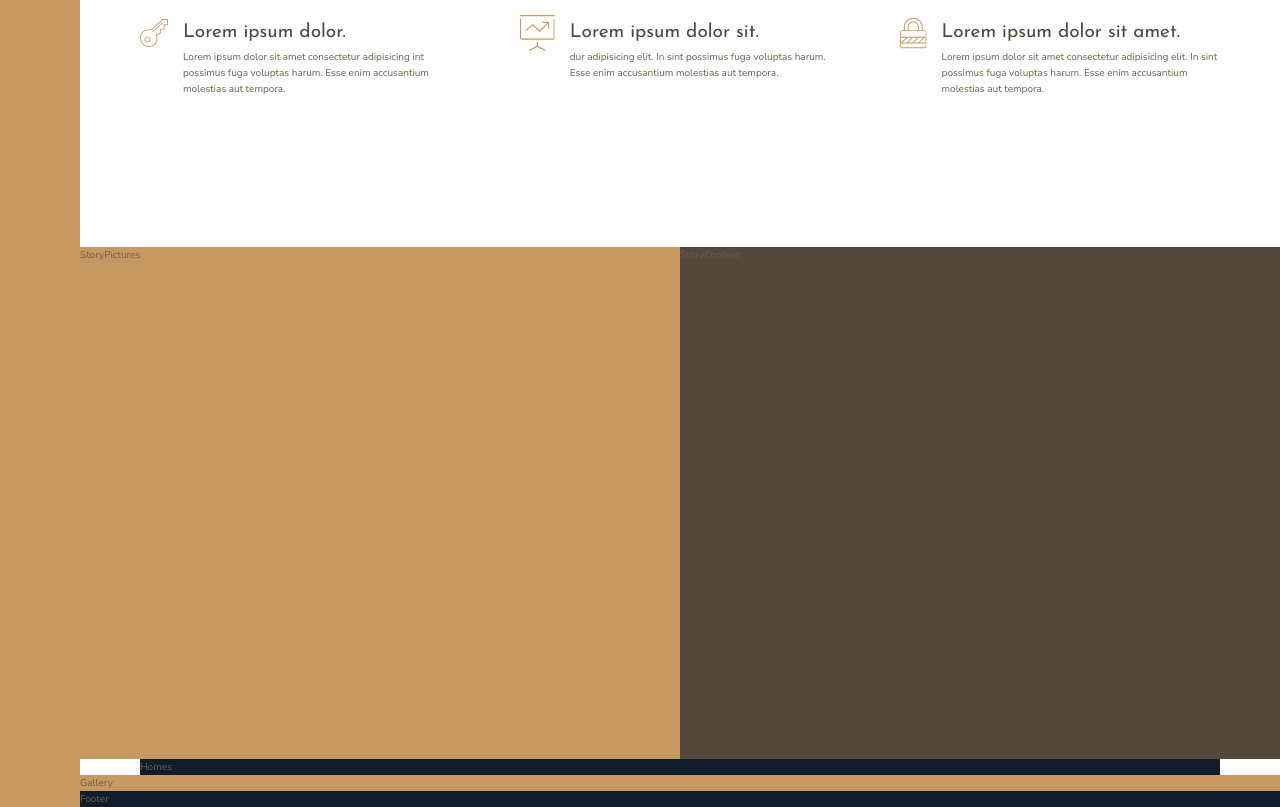
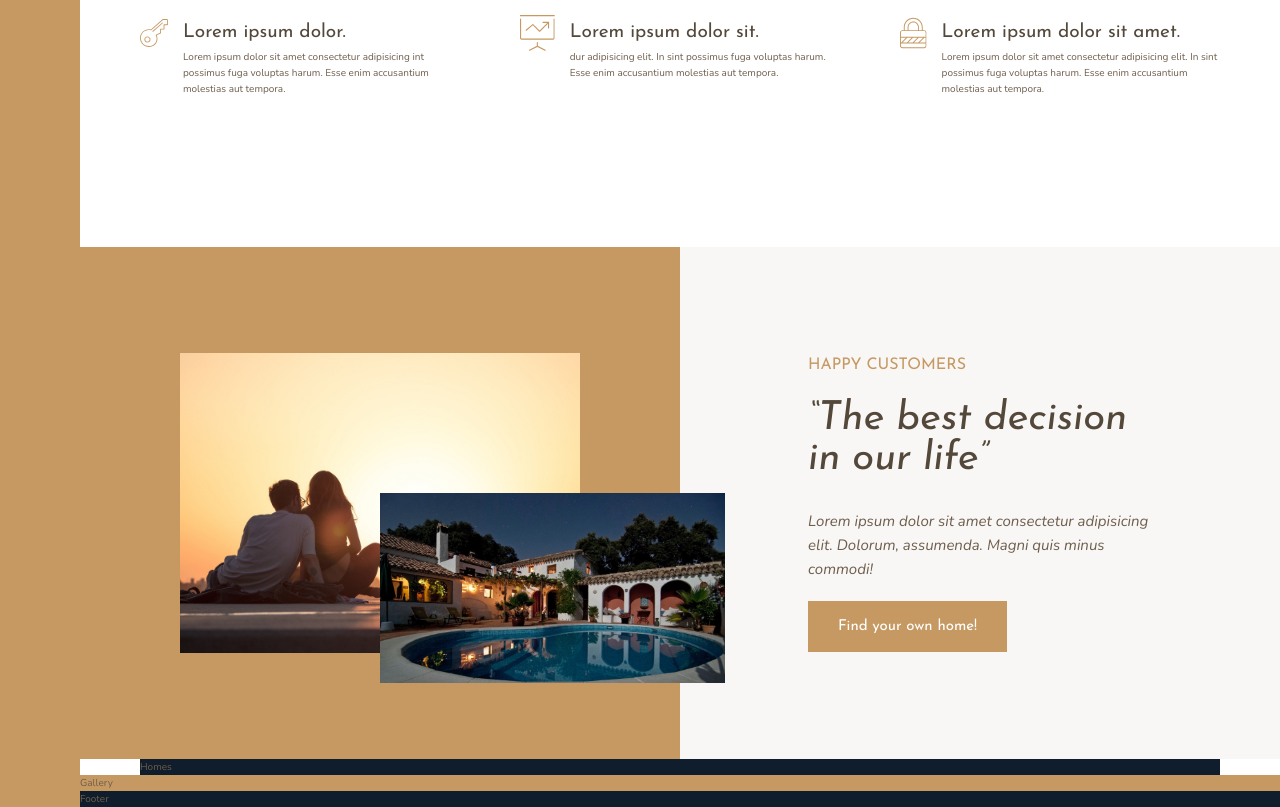
Before and after one commit to YahiaNagib/static-sites, a website: page Nexter/index.html in a window 1280 px wide. Shown: the part 910-1717 px from the top of the page. Drawn offline with nearby package versions, Linux system fonts and the light colour scheme.

Commit message:
finish story section

```diff
--- a/Nexter/index.html
+++ b/Nexter/index.html
@@ -92,11 +92,17 @@
     </section>
 
     <div class="story__pictures">
-        StoryPictures
+        <img src="img/story-1.jpeg" alt="new" class="story__img-1">
+        <img src="img/story-2.jpeg" alt="new" class="story__img-2">
     </div>
 
     <div class="story__content">
-        StoryContent
+        <h3 class="heading-3 mb-sm"> Happy Customers </h3>
+        <h2 class="heading-2 heading-2--dark mb-md"> &ldquo;The best decision in our life&rdquo;</h2>
+        <p class="story__text mb-sm">
+            Lorem ipsum dolor sit amet consectetur adipisicing elit. Dolorum, assumenda. Magni quis minus commodi!
+        </p>
+        <button class="btn"> Find your own home! </button>
     </div>
 
     <section class="homes">
--- a/Nexter/sass/_story.scss
+++ b/Nexter/sass/_story.scss
@@ -2,9 +2,41 @@
     &__pictures {
         background-color: $color-primary;
         grid-column: full-start / col-end 4;
+        display: grid;
+        grid-template-rows: repeat(6, 1fr);
+        grid-template-columns: repeat(6, 1fr);
+        align-items: center;
+        background-image: linear-gradient(rgba($color-primary, 0.5), rgba($color-primary, 0.5))
+                          url("../img/back.jpg");
     }
+
+    &__img-1 {
+        width: 100%;
+        grid-row: 2 / 6;
+        grid-column: 2 / 6;
+    }
+
+    &__img-2 {
+        width: 115%;
+        grid-row: 4 / 6;
+        grid-column: 4 / 7;
+        position: relative;
+        z-index: 5;
+    }
+
     &__content {
-        background-color: $color-grey-dark-1;
+        background-color: $color-grey-light-1;
         grid-column: col-start 5 / full-end;
+        padding: 6rem 10vw;
+        font-size: 1.8rem;
+        display: flex;
+        flex-direction: column;
+        justify-content: center;
+        align-items: flex-start;
+    }
+
+    &__text {
+        font-size: 1.5rem;
+        font-style: italic;
     }
 }
--- a/Nexter/sass/_typography.scss
+++ b/Nexter/sass/_typography.scss
@@ -10,20 +10,41 @@
 
 .heading-2 {
     @extend %heading;
+    font-size: 4rem;
+    font-style: italic;
+    line-height: 1;
+    &--light { color:$color-grey-light-1; }
+    &--dark { color:$color-grey-dark-1; }
 }
 
 .heading-3 {
     @extend %heading;
+    font-size: 1.6rem;
+    text-transform: uppercase;
+    color: $color-primary;
 }
 
 .heading-4 {
     @extend %heading;
     font-size: 1.9rem;
-    &--light {
-        color:$color-grey-light-1
-    }
+    &--light { color:$color-grey-light-1; }
+    &--dark { color:$color-grey-dark-1; }
+}
 
-    &--dark {
-        color:$color-grey-dark-1
+.btn {
+    background-color: $color-primary;
+    color: white;
+    border: none;
+    font-family: $font-display;
+    font-size: 1.5rem;
+    padding: 1.8rem 3rem;
+    cursor: pointer;
+    transition: all 0.2s;
+    &:hover {
+        background-color: $color-primary-dark;
     }
 }
+
+.mb-sm { margin-bottom: 2rem; }
+.mb-md { margin-bottom: 3rem; }
+.mb-lg { margin-bottom: 4rem; }
```
Also changed, not shown: Nexter/css/style.css, 1 other file.
